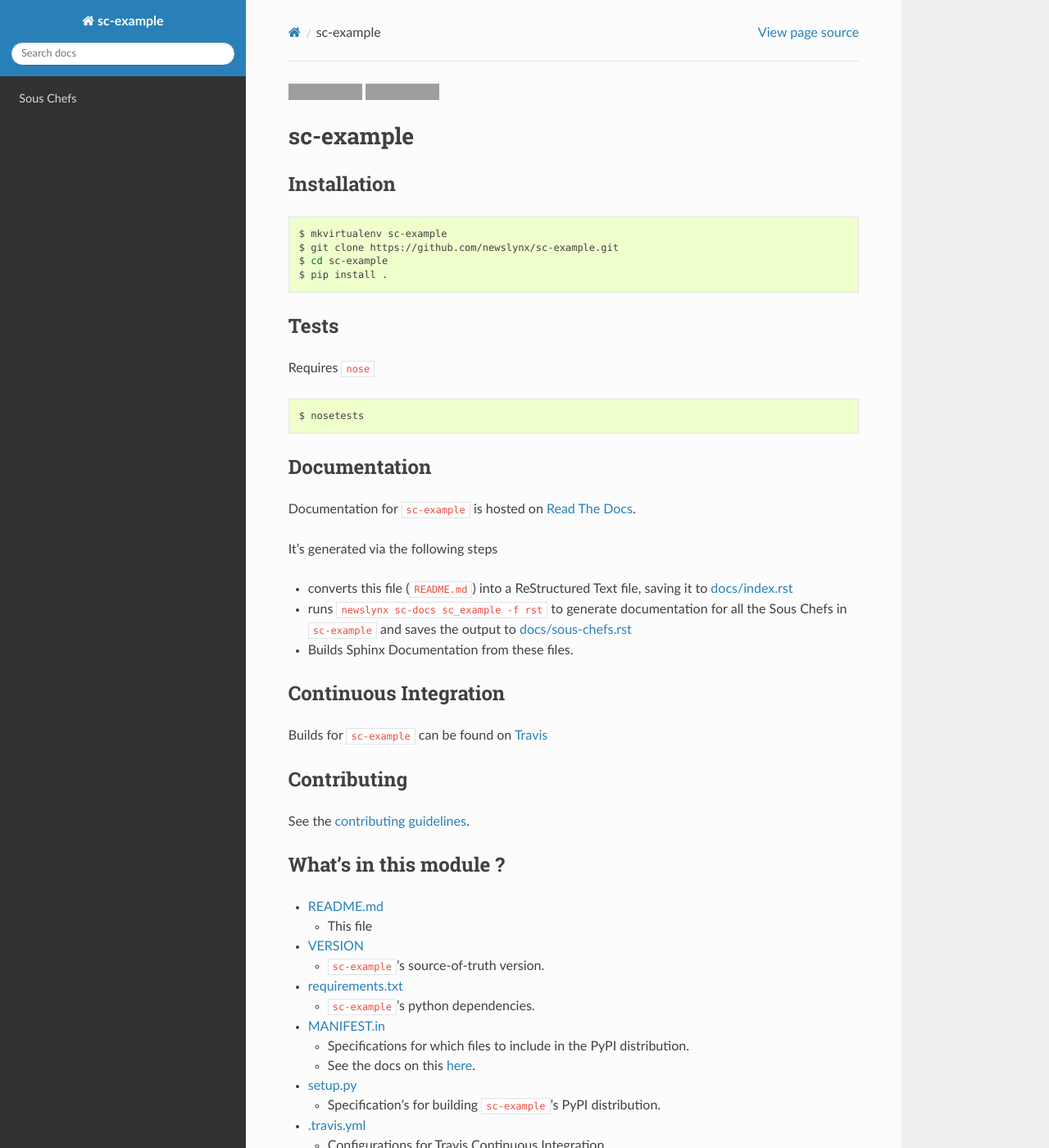
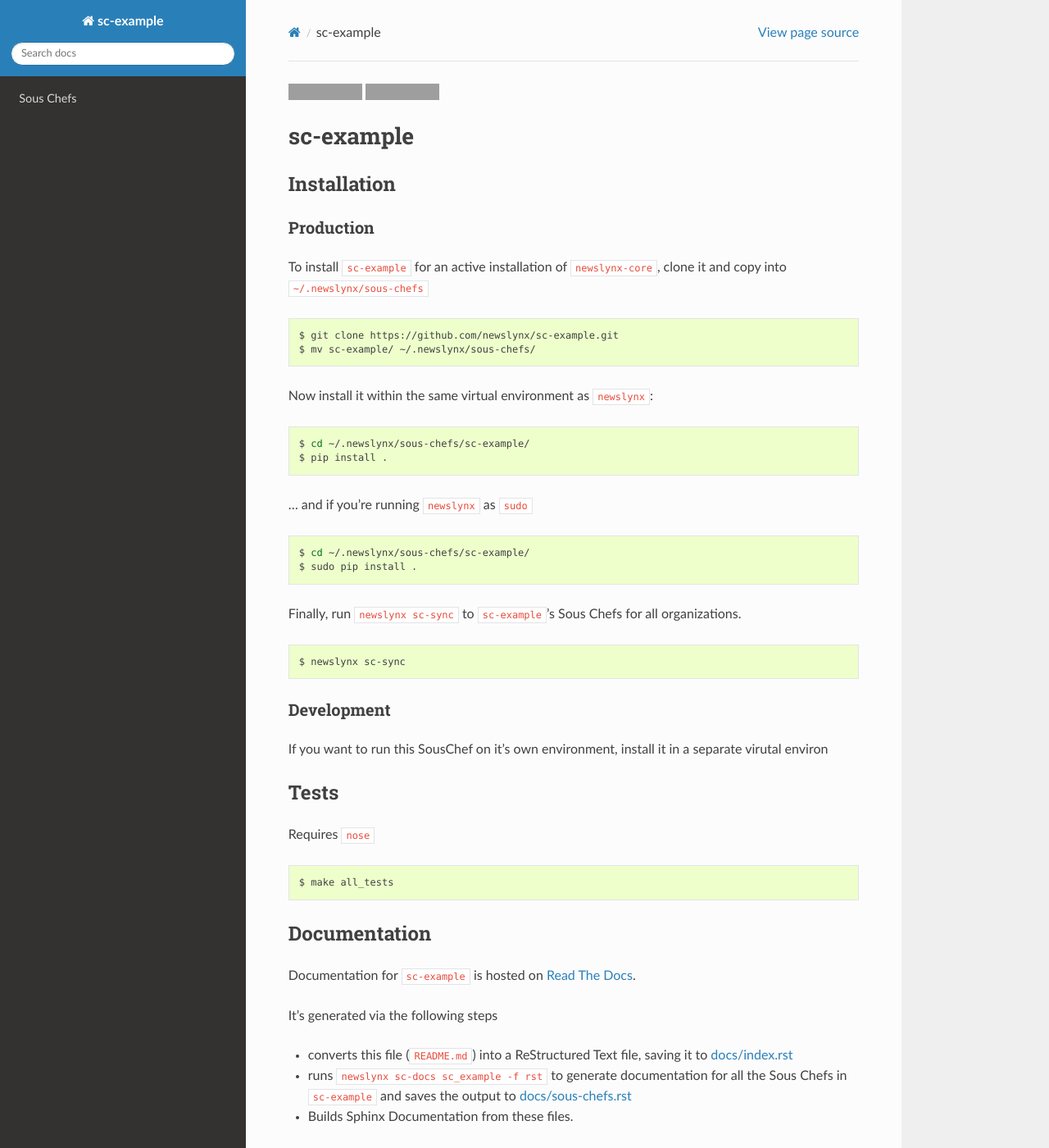
Before and after one commit to newslynx/sc-example, a Sphinx documentation site: the page built from docs/index.rst, in a window 1280 px wide and 1400 px high. Shown: the whole window at 82% size. Built offline with Sphinx 7.4.7 and the Read the Docs theme 2.0.0, drawn with Linux system fonts in a browser that asks for light colours; pages that are not in the unit, such as notebooks, are missing from menus; grey boxes are pictures that could not be loaded.

Commit message:
=Auto update at `date`

```diff
--- a/docs/index.rst
+++ b/docs/index.rst
@@ -6,12 +6,43 @@ sc-example
 Installation
 ------------
 
+Production
+~~~~~~~~~~
+
+To install ``sc-example`` for an active installation of
+``newslynx-core``, clone it and copy into ``~/.newslynx/sous-chefs``
+
 .. code:: bash
 
-    $ mkvirtualenv sc-example
     $ git clone https://github.com/newslynx/sc-example.git
-    $ cd sc-example
+    $ mv sc-example/ ~/.newslynx/sous-chefs/
+
+Now install it within the same virtual environment as ``newslynx``:
+
+.. code:: bash
+
+    $ cd ~/.newslynx/sous-chefs/sc-example/
     $ pip install .
+
+... and if you're running ``newslynx`` as ``sudo``
+
+.. code:: bash
+
+    $ cd ~/.newslynx/sous-chefs/sc-example/
+    $ sudo pip install .
+
+Finally, run ``newslynx sc-sync`` to ``sc-example``'s Sous Chefs for all
+organizations.
+
+.. code:: bash
+
+    $ newslynx sc-sync
+
+Development
+~~~~~~~~~~~
+
+If you want to run this SousChef on it's own environment, install it in
+a separate virutal environ
 
 Tests
 -----
@@ -20,7 +51,7 @@ Requires ``nose``
 
 .. code:: bash
 
-    $ nosetests
+    $ make all_tests
 
 Documentation
 -------------
```
Also changed, not shown: README.md (+30 -3 lines).
